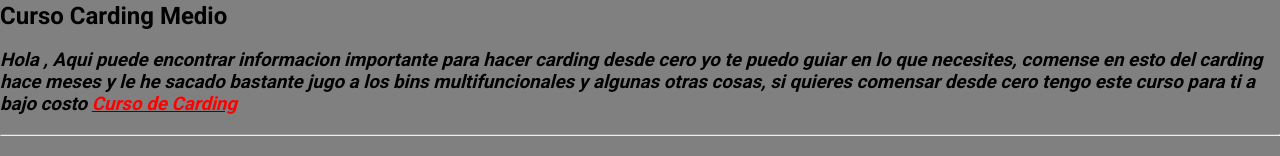
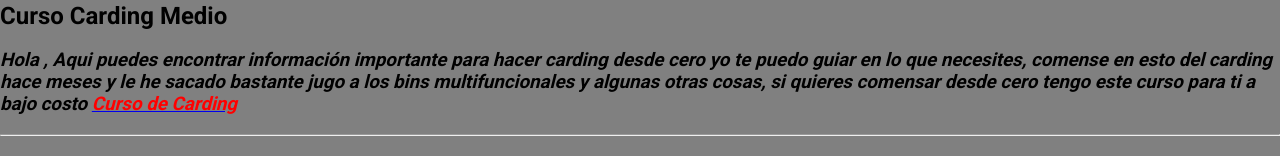
Before and after one commit to MRX90902WX/Pagina-de-Carding, a plain HTML site: page index.html in a window 1280 px wide. Shown: the part 177-333 px from the top of the page. Drawn offline with Linux system fonts and the light colour scheme.

Commit message:
Update index.html

```diff
--- a/index.html
+++ b/index.html
@@ -14,7 +14,7 @@
 			<br>
                         <h2>Curso Carding Medio </h2>
                         <br>
-                        <b><i><h3>Hola , Aqui puede encontrar informacion importante para hacer carding desde cero yo te puedo
+                        <b><i><h3>Hola , Aqui puedes encontrar información importante para hacer carding desde cero yo te puedo
                         guiar en lo que necesites, comense en esto del carding hace meses y le he sacado bastante jugo a los bins multifuncionales
                         y algunas otras cosas, si quieres comensar desde cero tengo este curso para ti a bajo costo <a href="https://wa.me/593959718787?text=[+] Hola , Quiero saber mas informacion del curso de Carding deseo inscribirme GRACIAS!!"><FONT COLOR="red">Curso de Carding</b></i></FONT></a>
             	        </h3>
```
